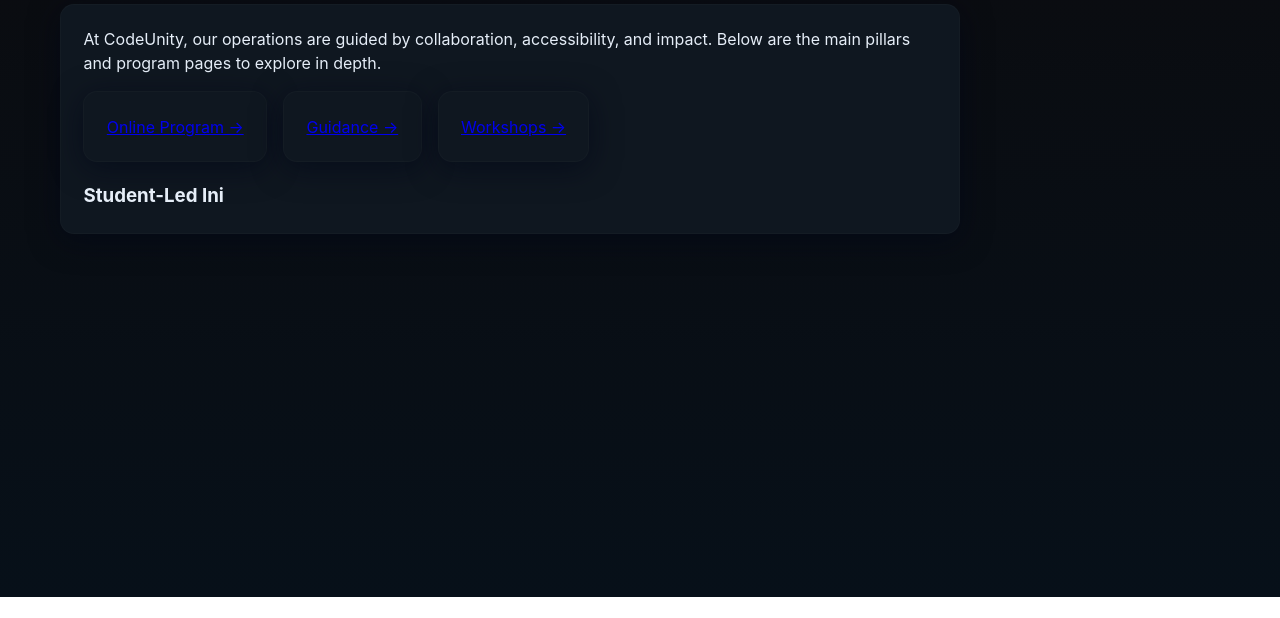
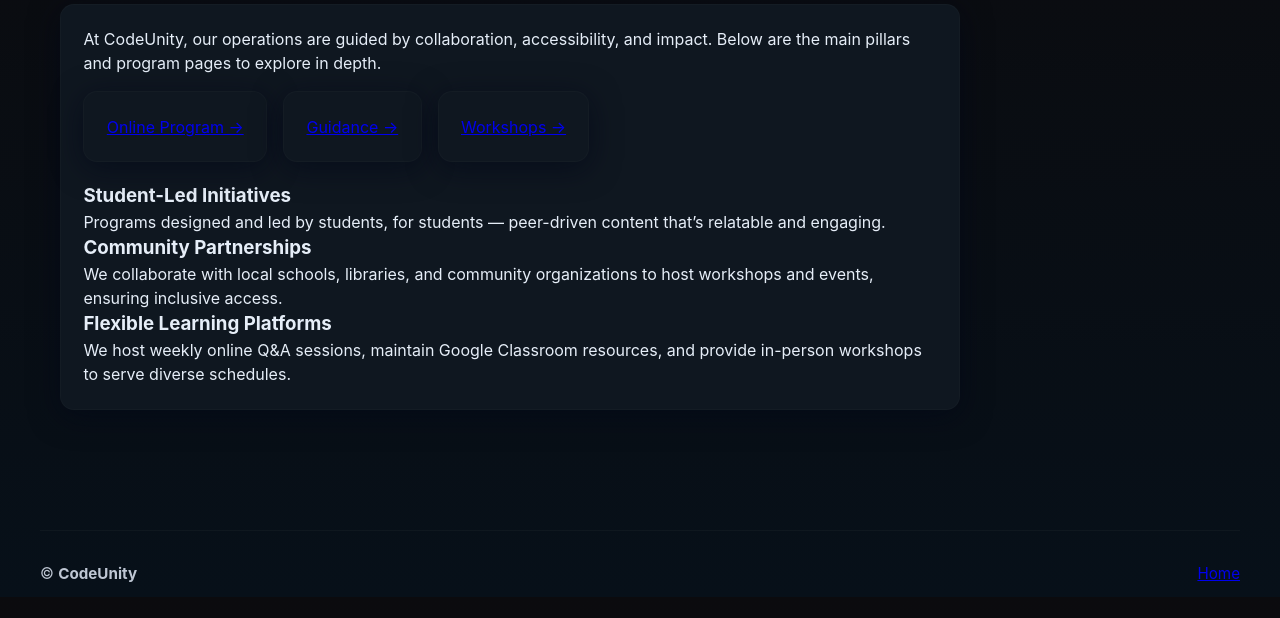
Before and after one commit to LashikaKapoor/CodeUnity-Website, a plain HTML site: page operations.html in a window 1280 px wide. Shown: the part 203-821 px from the top of the page. Before the commit the page ends 800 px from the top, so only its background shows below. Drawn offline with nearby package versions, Linux system fonts and the light colour scheme.

Commit message:
Update operations.html

```diff
--- a/operations.html
+++ b/operations.html
@@ -11,15 +11,12 @@
 <body>
   <header class="header">
     <div class="container header-inner">
-      <div class="brand" onclick="location.href='index.html'">
-        <div class="logo">CU</div>
-        <div><h1>CodeUnity</h1></div>
-      </div>
+      <div class="brand" onclick="location.href='index.html'"><div class="logo">CU</div><div><h1>CodeUnity</h1></div></div>
       <nav class="nav">
         <a href="index.html">Home</a>
         <a href="about.html">About</a>
         <a href="mission.html">Mission</a>
-        <a href="operations.html" class="active">Operations</a>
+        <a href="operations.html">Operations</a>
         <a href="team.html">Team</a>
         <a href="join.html" class="btn ghost">Join</a>
         <a href="contact.html">Contact</a>
@@ -32,17 +29,38 @@
       <div class="container">
         <h2>Operations</h2>
         <div class="card content">
-          <p>
-            At CodeUnity, our operations are guided by collaboration, accessibility, and impact.
-            Below are the main pillars and program pages to explore in depth.
-          </p>
+          <p>At CodeUnity, our operations are guided by collaboration, accessibility, and impact. Below are the main pillars and program pages to explore in depth.</p>
 
           <div style="display:flex;gap:1rem;margin-top:1rem;flex-wrap:wrap">
-           <a class="card" href="operations/online-program.html">Online Program →</a>
-           <a class="card" href="operations/guidance.html">Guidance →</a>
-           <a class="card" href="operations/workshops.html">Workshops →</a>
-
+            <a class="card" href="online-program.html">Online Program →</a>
+            <a class="card" href="guidance.html">Guidance →</a>
+            <a class="card" href="workshops.html">Workshops →</a>
           </div>
 
           <div style="margin-top:1.25rem" class="subpage">
-            <h3>Student-Led Ini
+            <h3>Student-Led Initiatives</h3>
+            <p>Programs designed and led by students, for students — peer-driven content that’s relatable and engaging.</p>
+          </div>
+
+          <div class="subpage">
+            <h3>Community Partnerships</h3>
+            <p>We collaborate with local schools, libraries, and community organizations to host workshops and events, ensuring inclusive access.</p>
+          </div>
+
+          <div class="subpage">
+            <h3>Flexible Learning Platforms</h3>
+            <p>We host weekly online Q&A sessions, maintain Google Classroom resources, and provide in-person workshops to serve diverse schedules.</p>
+          </div>
+        </div>
+      </div>
+    </section>
+
+    <footer class="footer container">
+      <div>© <strong>CodeUnity</strong></div>
+      <div style="color:var(--muted)"><a href="index.html">Home</a></div>
+    </footer>
+  </main>
+
+  <script src="script.js"></script>
+</body>
+</html>
```
